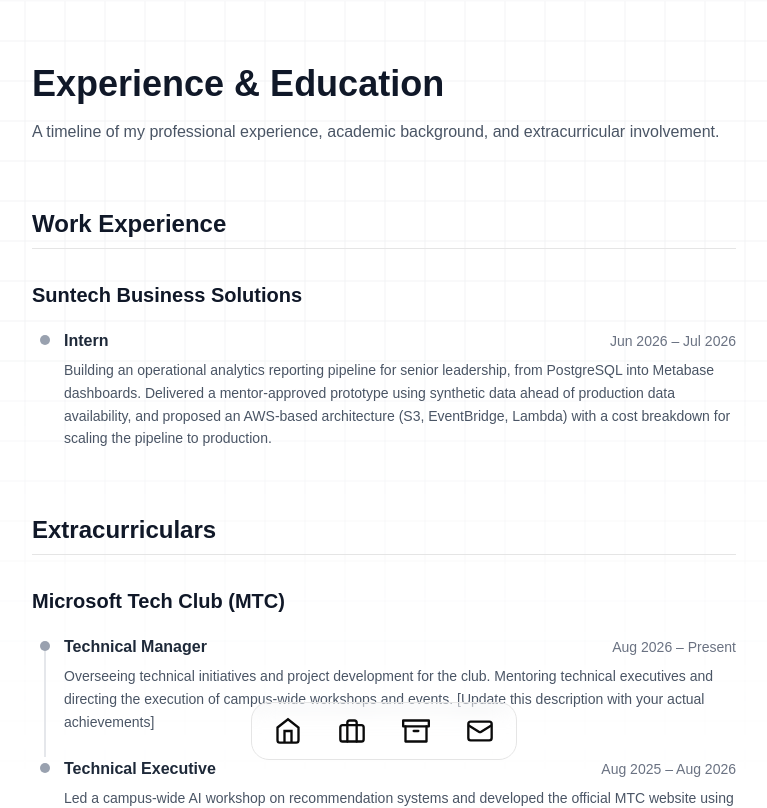
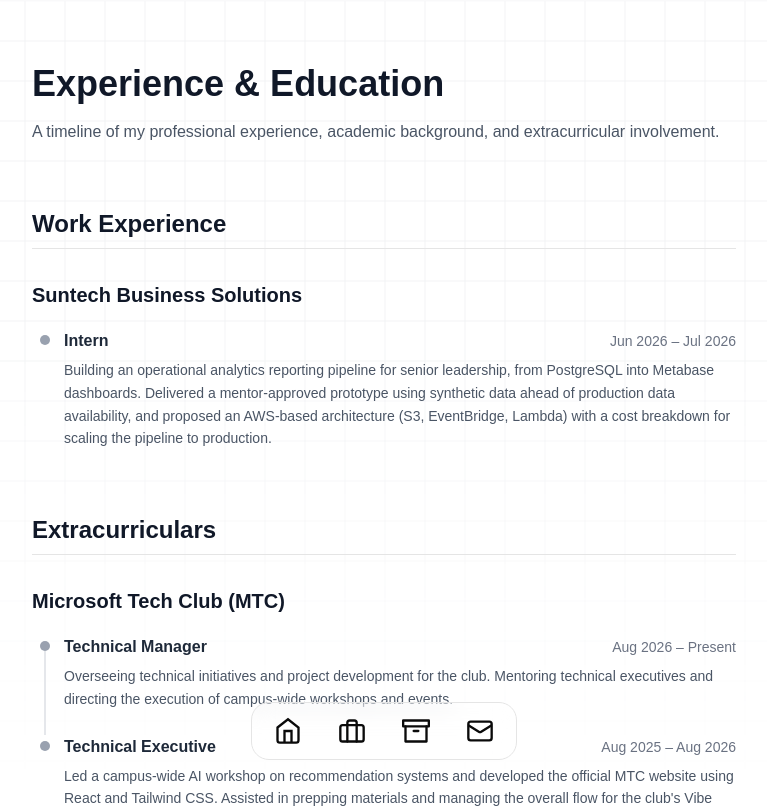
Before and after one commit to orangebead/personal-website, a Next.js app: page /experience in a window 1280 px wide. Shown: the top 808 px of the page, without its empty margins (256-1023 px from the left). Built offline with nearby package versions, Linux system fonts and the light colour scheme; a web font is replaced by a local one.

Commit message:
description change

```diff
--- a/src/app/experience/page.tsx
+++ b/src/app/experience/page.tsx
@@ -23,7 +23,7 @@ const extracurriculars = [
       {
         title: "Technical Manager",
         date: "Aug 2026 – Present",
-        description: "Overseeing technical initiatives and project development for the club. Mentoring technical executives and directing the execution of campus-wide workshops and events. [Update this description with your actual achievements]",
+        description: "Overseeing technical initiatives and project development for the club. Mentoring technical executives and directing the execution of campus-wide workshops and events.",
       },
       {
         title: "Technical Executive",
```
